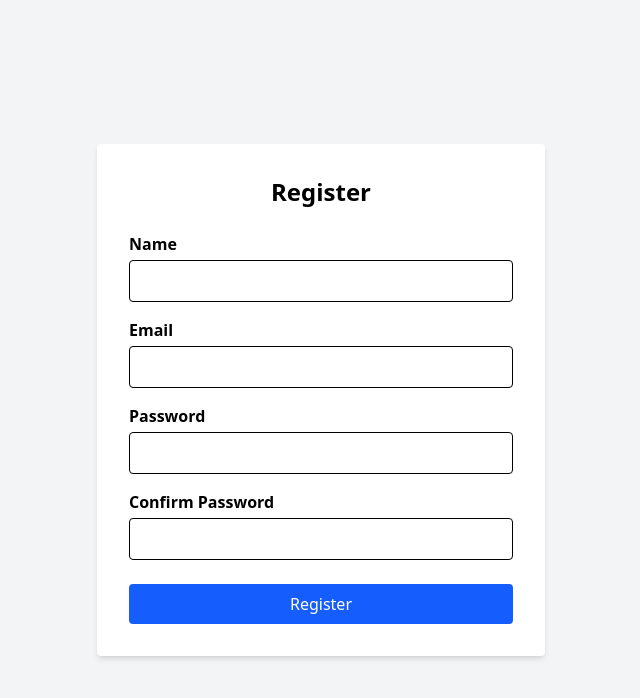
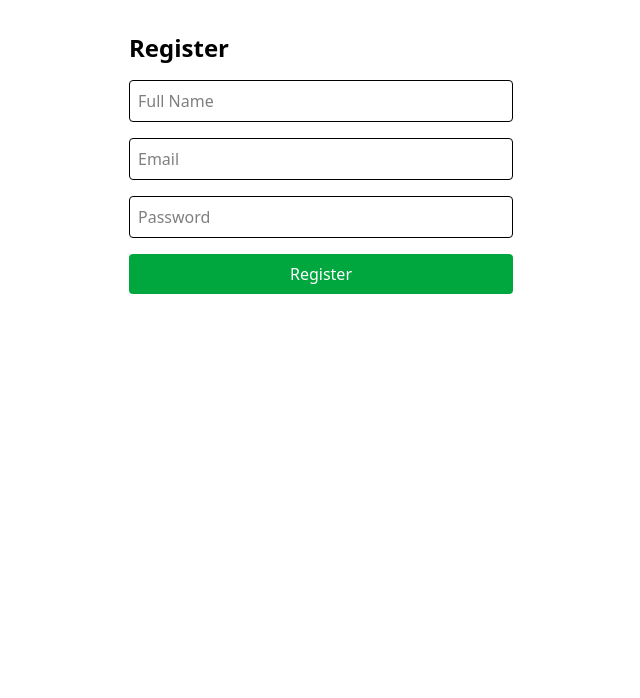
Before and after one commit to VarunKumarBantupalli/roads-complaints.gov, a React (Vite) app in the folder client/: page /register in a window 1280 px wide. Shown: the top 698 px of the page, without its empty margins (319-959 px from the left). Built offline with nearby package versions, Linux system fonts and the light colour scheme.

Commit message:
feat: implement user registration, logout functionality, and update dashboards

```diff
--- /dev/null
+++ b/client/components/Logout.jsx
@@ -0,0 +1,21 @@
+
+
+import React, { useEffect } from 'react';
+import { useNavigate } from 'react-router-dom';
+
+const Logout = () => {
+  const navigate = useNavigate();
+
+  useEffect(() => {
+
+    localStorage.removeItem('token');
+    localStorage.removeItem('role');
+
+    // Redirect to login
+    navigate('/login');
+  }, [navigate]);
+
+  return null; // Optional: add a spinner or "Logging out..." message
+};
+
+export default Logout;
--- a/client/components/Register.jsx
+++ b/client/components/Register.jsx
@@ -1,88 +1,58 @@
-import React, { useState } from "react";
+// src/pages/Register.jsx
+
+import React, { useState } from 'react';
+import axios from 'axios';
+import { useNavigate } from 'react-router-dom';
 
 const Register = () => {
-    const [form, setForm] = useState({
-        name: "",
-        email: "",
-        password: "",
-        confirmPassword: "",
-    });
-
-    const [error, setError] = useState("");
+  const [form, setForm] = useState({ name: '', email: '', password: '' });
+  const navigate = useNavigate();
 
   const handleChange = (e) => {
     setForm({ ...form, [e.target.name]: e.target.value });
   };
 
-    const handleSubmit = (e) => {
+  const handleSubmit = async (e) => {
     e.preventDefault();
-        if (form.password !== form.confirmPassword) {
-            setError("Passwords do not match");
-            return;
+
+    try {
+      await axios.post('/api/auth/register', form);
+      alert('Registered successfully. Please login.');
+      navigate('/login');
+    } catch (err) {
+      alert(err.response?.data?.message || 'Registration failed');
     }
-        setError("");
-        // Submit logic here
-        alert("Registered successfully!");
   };
 
   return (
-        <div className="flex items-center justify-center min-h-screen bg-gray-100">
-            <form
-                onSubmit={handleSubmit}
-                className="bg-white p-8 rounded shadow-md w-full max-w-md"
-            >
-                <h2 className="text-2xl font-bold mb-6 text-center">Register</h2>
-                {error && (
-                    <div className="mb-4 text-red-500 text-sm text-center">{error}</div>
-                )}
-                <div className="mb-4">
-                    <label className="block mb-1 font-semibold">Name</label>
+    <div className="p-8 max-w-md mx-auto">
+      <h2 className="text-2xl font-bold mb-4">Register</h2>
+      <form onSubmit={handleSubmit} className="flex flex-col gap-4">
         <input
           type="text"
           name="name"
+          placeholder="Full Name"
+          className="p-2 border rounded"
           value={form.name}
           onChange={handleChange}
-                        required
-                        className="w-full px-3 py-2 border rounded focus:outline-none focus:ring focus:border-blue-400"
         />
-                </div>
-                <div className="mb-4">
-                    <label className="block mb-1 font-semibold">Email</label>
         <input
           type="email"
           name="email"
+          placeholder="Email"
+          className="p-2 border rounded"
           value={form.email}
           onChange={handleChange}
-                        required
-                        className="w-full px-3 py-2 border rounded focus:outline-none focus:ring focus:border-blue-400"
         />
-                </div>
-                <div className="mb-4">
-                    <label className="block mb-1 font-semibold">Password</label>
         <input
           type="password"
           name="password"
+          placeholder="Password"
+          className="p-2 border rounded"
           value={form.password}
           onChange={handleChange}
-                        required
-                        className="w-full px-3 py-2 border rounded focus:outline-none focus:ring focus:border-blue-400"
         />
-                </div>
-                <div className="mb-6">
-                    <label className="block mb-1 font-semibold">Confirm Password</label>
-                    <input
-                        type="password"
-                        name="confirmPassword"
-                        value={form.confirmPassword}
-                        onChange={handleChange}
-                        required
-                        className="w-full px-3 py-2 border rounded focus:outline-none focus:ring focus:border-blue-400"
-                    />
-                </div>
-                <button
-                    type="submit"
-                    className="w-full bg-blue-600 text-white py-2 rounded hover:bg-blue-700 transition"
-                >
+        <button className="bg-green-600 text-white py-2 rounded" type="submit">
           Register
         </button>
       </form>
--- a/client/pages/OfficerDashboard.jsx
+++ b/client/pages/OfficerDashboard.jsx
@@ -1,8 +1,13 @@
 import React from 'react'
+import { Link } from 'react-router-dom';
 
 const OfficerDashboard = () => {
   return (
     <div>
+      <button className="bg-red-500 text-white px-4 py-2 rounded">
+        <Link to="/logout">Logout</Link>
+      </button>
+
       <div className="h-screen bg-red-500">
         <h1 className='text-4xl font-bold'>THis is the officer page </h1>
       </div>
--- a/client/pages/UserDashboard.jsx
+++ b/client/pages/UserDashboard.jsx
@@ -1,8 +1,13 @@
 import React from 'react'
+import { Link, useNavigate } from 'react-router-dom';
 
 const UserDashboard = () => {
     return (
         <div>
+            <button className="bg-red-500 text-white px-4 py-2 rounded">
+                <Link to="/logout">Logout</Link>
+            </button>
+
             <div className="h-screen bg-yellow-500">
                 <h1 className='text-4xl font-bold'>This is the User page </h1>
             </div>
--- a/client/src/App.jsx
+++ b/client/src/App.jsx
@@ -5,10 +5,15 @@ import LoginPage from '../pages/LoginPage';
 import RegisterPage from '../pages/RegisterPage';
 import UserDashboard from '../pages/UserDashboard';
 import OfficerDashboard from '../pages/OfficerDashboard';
-import AdminPanel from '../pages/AdminPanel';
 import Home from '../pages/Home';
 import NotFound from '../pages/NotFound';
 import ProtectedRoute from '../components/ProtectedRoute'
+import Logout from '../components/Logout';
+
+// import AdminPanel from '../pages/AdminPanel';
+
+
+
 
 const App = () => {
   return (
@@ -18,7 +23,9 @@ const App = () => {
         <Route path="/" element={<Home />} />
         <Route path="/login" element={<LoginPage />} />
         <Route path="/register" element={<RegisterPage />} />
+        <Route path="/logout" element={<Logout />} />
 
+        {/* Protected Routes */}
         <Route
           path="/user-dashboard"
           element={
@@ -37,9 +44,6 @@ const App = () => {
           }
         />
 
-        {/* Admin Route */}
-        <Route path="/admin" element={<AdminPanel />} />
-
         {/* Catch-all route for 404 */}
         <Route path="*" element={<NotFound />} />
       </Routes>
```
Also changed, not shown: 1 other file (tests, documents, lock files or other folders). Lines whose indentation alone changed are shown as unchanged.
